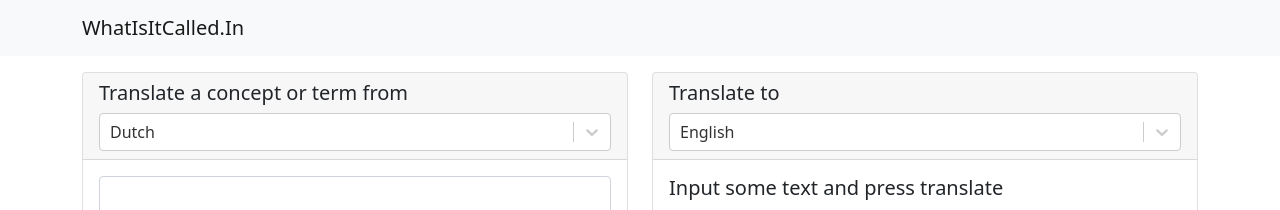
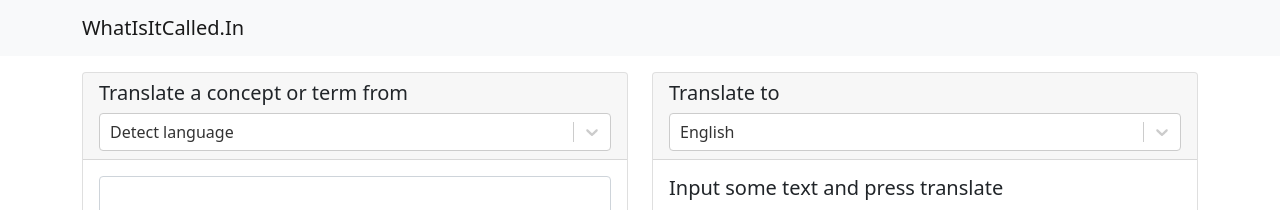
Before and after one commit to raatmarien/translatewith-wiki, a React (Create React App) app in the folder frontend/: page / in a window 1280 px wide. Shown: the top 210 px of the page. Built offline with nearby package versions, Linux system fonts and the light colour scheme.

Commit message:
Set auto as standard input language

```diff
--- a/frontend/src/TranslateComponent.tsx
+++ b/frontend/src/TranslateComponent.tsx
@@ -46,7 +46,7 @@
       api: new WikiApi(this.setState.bind(this)),
       oneColumn: false,
       inputTerm: '',
-      inputLanguage: {value: 'nl', label: 'Dutch'},
+      inputLanguage: {value: 'auto', label: 'Detect language'},
       outputLanguage: {value: 'en', label: 'English'},
       translateStarted: false,
       articleSelected: 0,
```
